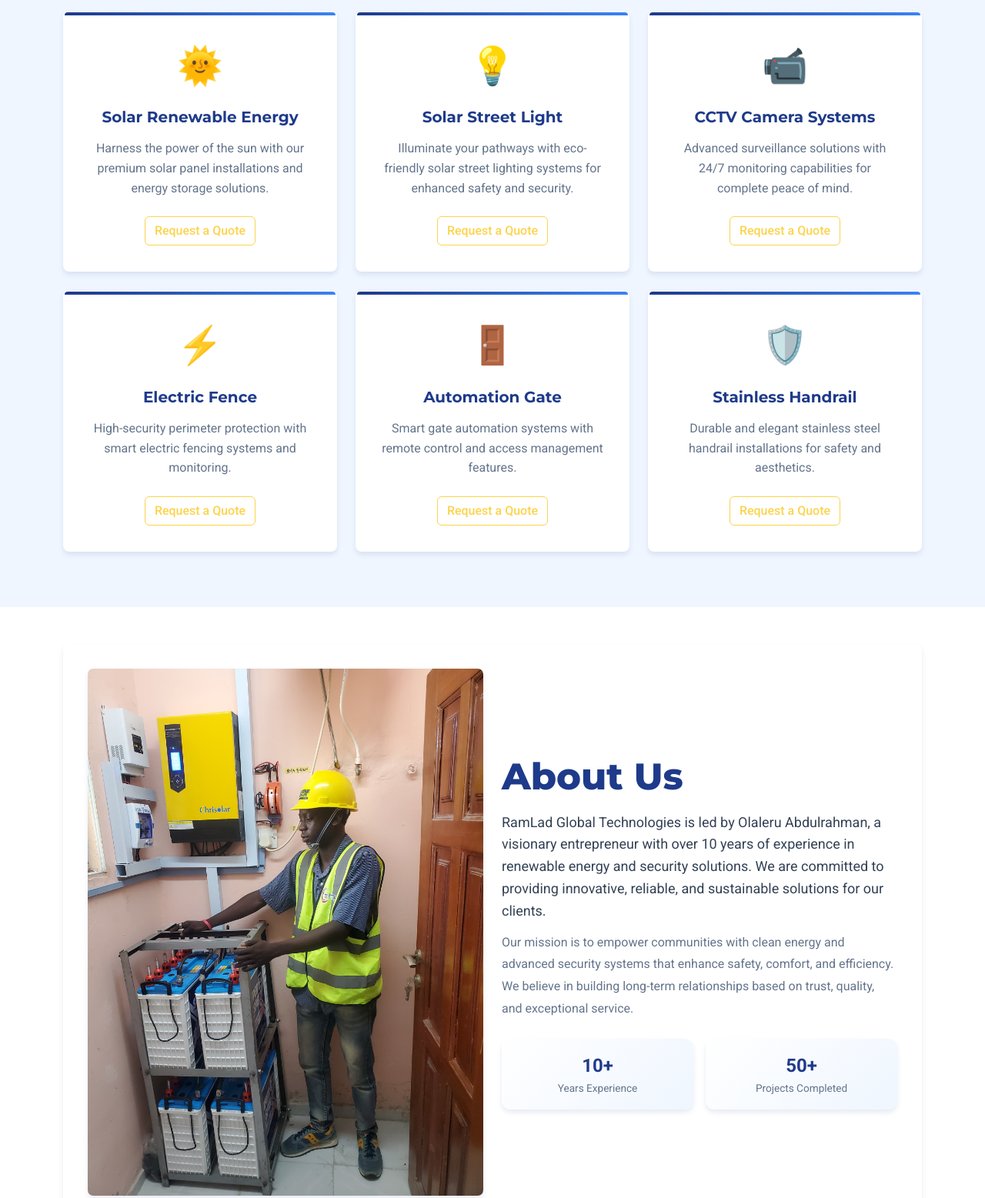
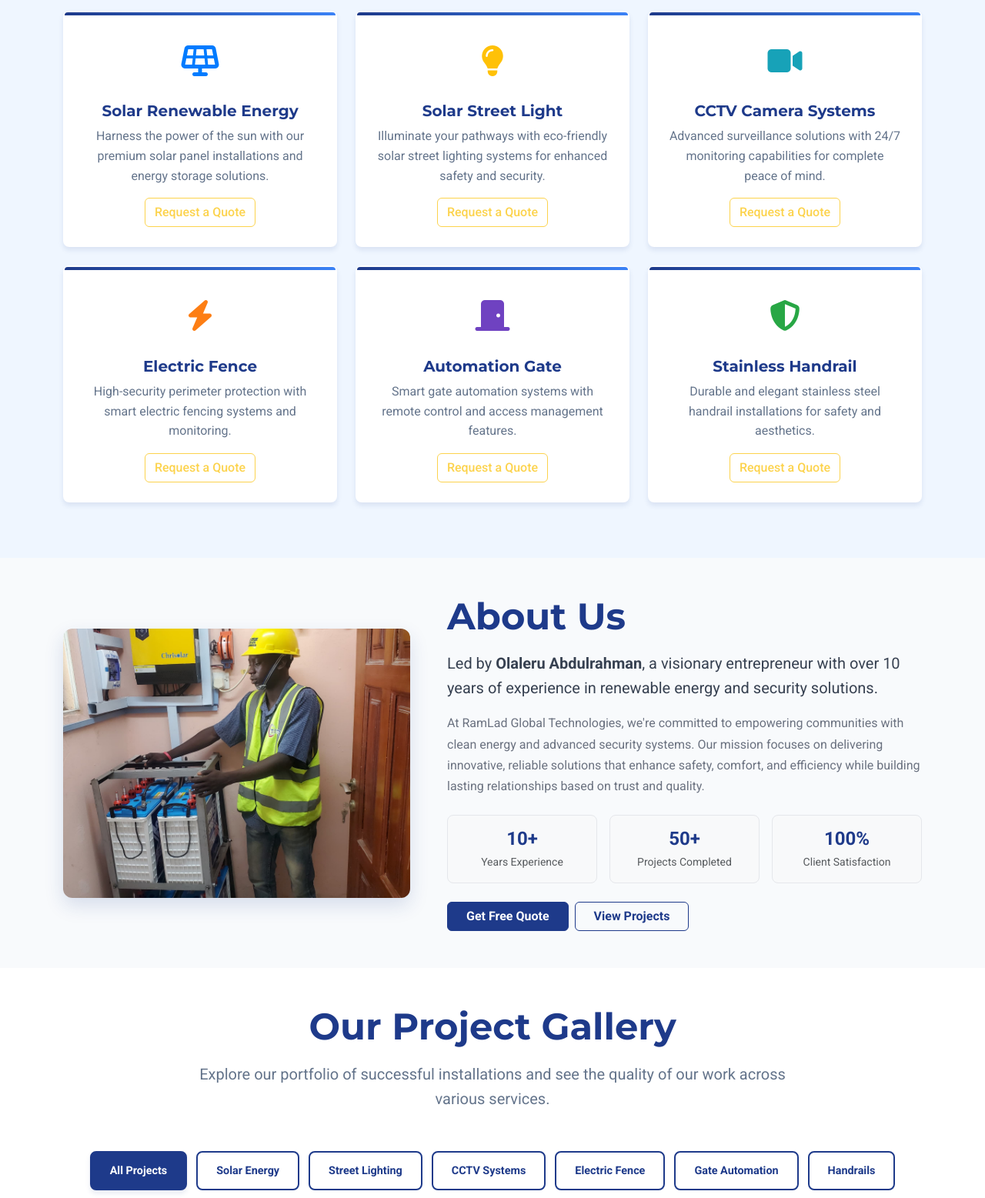
Before and after one commit to hassan-033/ramlad-global-tech, a plain HTML site: page index.html in a window 1280 px wide. Shown: the part 1020-2577 px from the top of the page at 77% size. Drawn offline with nearby package versions, Linux system fonts and the light colour scheme.

Commit message:
Enhance About Section layout and styling for improved visual appeal and responsiveness

```diff
--- a/index.html
+++ b/index.html
@@ -124,11 +124,16 @@
         </div>
 
         <div class="row">
-          <div class="col-lg-4 col-md-6 mb-4" data-service="solar-energy">
-            <div class="service-card">
-              <div class="service-icon">🌞</div>
-              <h3 class="service-title">Solar Renewable Energy</h3>
-              <p class="service-description">
+          <div class="col-lg-4 col-md-6 mb-4 d-flex">
+            <div class="service-card flex-fill text-center p-4 h-100">
+              <div class="service-icon mb-3">
+                <i
+                  class="fas fa-solar-panel"
+                  style="color: #007bff; font-size: 2.5rem"
+                ></i>
+              </div>
+              <h3 class="service-title mb-2">Solar Renewable Energy</h3>
+              <p class="service-description mb-3">
                 Harness the power of the sun with our premium solar panel
                 installations and energy storage solutions.
               </p>
@@ -136,11 +141,16 @@
             </div>
           </div>
 
-          <div class="col-lg-4 col-md-6 mb-4" data-service="solar-street-light">
-            <div class="service-card">
-              <div class="service-icon">💡</div>
-              <h3 class="service-title">Solar Street Light</h3>
-              <p class="service-description">
+          <div class="col-lg-4 col-md-6 mb-4 d-flex">
+            <div class="service-card flex-fill text-center p-4 h-100">
+              <div class="service-icon mb-3">
+                <i
+                  class="fas fa-lightbulb"
+                  style="color: #ffc107; font-size: 2.5rem"
+                ></i>
+              </div>
+              <h3 class="service-title mb-2">Solar Street Light</h3>
+              <p class="service-description mb-3">
                 Illuminate your pathways with eco-friendly solar street lighting
                 systems for enhanced safety and security.
               </p>
@@ -148,11 +158,16 @@
             </div>
           </div>
 
-          <div class="col-lg-4 col-md-6 mb-4" data-service="cctv-camera">
-            <div class="service-card">
-              <div class="service-icon">📹</div>
-              <h3 class="service-title">CCTV Camera Systems</h3>
-              <p class="service-description">
+          <div class="col-lg-4 col-md-6 mb-4 d-flex">
+            <div class="service-card flex-fill text-center p-4 h-100">
+              <div class="service-icon mb-3">
+                <i
+                  class="fas fa-video"
+                  style="color: #17a2b8; font-size: 2.5rem"
+                ></i>
+              </div>
+              <h3 class="service-title mb-2">CCTV Camera Systems</h3>
+              <p class="service-description mb-3">
                 Advanced surveillance solutions with 24/7 monitoring
                 capabilities for complete peace of mind.
               </p>
@@ -160,11 +175,16 @@
             </div>
           </div>
 
-          <div class="col-lg-4 col-md-6 mb-4" data-service="electric-fence">
-            <div class="service-card">
-              <div class="service-icon">⚡</div>
-              <h3 class="service-title">Electric Fence</h3>
-              <p class="service-description">
+          <div class="col-lg-4 col-md-6 mb-4 d-flex">
+            <div class="service-card flex-fill text-center p-4 h-100">
+              <div class="service-icon mb-3">
+                <i
+                  class="fas fa-bolt"
+                  style="color: #fd7e14; font-size: 2.5rem"
+                ></i>
+              </div>
+              <h3 class="service-title mb-2">Electric Fence</h3>
+              <p class="service-description mb-3">
                 High-security perimeter protection with smart electric fencing
                 systems and monitoring.
               </p>
@@ -172,11 +192,16 @@
             </div>
           </div>
 
-          <div class="col-lg-4 col-md-6 mb-4" data-service="automation-gate">
-            <div class="service-card">
-              <div class="service-icon">🚪</div>
-              <h3 class="service-title">Automation Gate</h3>
-              <p class="service-description">
+          <div class="col-lg-4 col-md-6 mb-4 d-flex">
+            <div class="service-card flex-fill text-center p-4 h-100">
+              <div class="service-icon mb-3">
+                <i
+                  class="fas fa-door-closed"
+                  style="color: #6f42c1; font-size: 2.5rem"
+                ></i>
+              </div>
+              <h3 class="service-title mb-2">Automation Gate</h3>
+              <p class="service-description mb-3">
                 Smart gate automation systems with remote control and access
                 management features.
               </p>
@@ -184,11 +209,16 @@
             </div>
           </div>
 
-          <div class="col-lg-4 col-md-6 mb-4" data-service="stainless-handrail">
-            <div class="service-card">
-              <div class="service-icon">🛡️</div>
-              <h3 class="service-title">Stainless Handrail</h3>
-              <p class="service-description">
+          <div class="col-lg-4 col-md-6 mb-4 d-flex">
+            <div class="service-card flex-fill text-center p-4 h-100">
+              <div class="service-icon mb-3">
+                <i
+                  class="fas fa-shield-alt"
+                  style="color: #28a745; font-size: 2.5rem"
+                ></i>
+              </div>
+              <h3 class="service-title mb-2">Stainless Handrail</h3>
+              <p class="service-description mb-3">
                 Durable and elegant stainless steel handrail installations for
                 safety and aesthetics.
               </p>
@@ -199,54 +229,81 @@
       </div>
     </section>
 
-    <!-- About Section (inserted) -->
-    <section id="about-us" class="about-section py-5">
+    <!-- About Section - Improved -->
+    <section id="about-us" class="about-section py-4">
       <div class="container">
-        <div class="about-inner">
-          <div class="row align-items-center">
-            <div class="col-lg-6 mb-4 mb-lg-0">
-              <div class="about-image-card">
-                <img
-                  src="Images/hero-img.JPG"
-                  alt="Olaleru Aboulrahman"
-                  class="img-fluid about-image"
-                />
-              </div>
+        <div class="row align-items-center g-4">
+          <!-- Image Column -->
+          <div class="col-lg-5">
+            <div class="about-image-wrapper">
+              <img
+                src="Images/hero-img.JPG"
+                alt="Olaleru Abdulrahman - Founder of RamLad Global Technologies"
+                class="img-fluid about-image rounded-3"
+              />
             </div>
+          </div>
 
-            <div class="col-lg-6">
-              <h2 class="section-title">About Us</h2>
-              <p class="about-lead">
-                RamLad Global Technologies is led by Olaleru Abdulrahman, a
-                visionary entrepreneur with over 10 years of experience in
-                renewable energy and security solutions. We are committed to
-                providing innovative, reliable, and sustainable solutions for
-                our clients.
+          <!-- Content Column -->
+          <div class="col-lg-7">
+            <div class="about-content ps-lg-4">
+              <h2 class="section-title h3 mb-3">About Us</h2>
+
+              <p class="about-lead fs-5 mb-3">
+                Led by <strong>Olaleru Abdulrahman</strong>, a visionary
+                entrepreneur with over 10 years of experience in renewable
+                energy and security solutions.
               </p>
 
-              <p class="about-text">
-                Our mission is to empower communities with clean energy and
-                advanced security systems that enhance safety, comfort, and
-                efficiency. We believe in building long-term relationships based
-                on trust, quality, and exceptional service.
+              <p class="about-text mb-4">
+                At RamLad Global Technologies, we're committed to empowering
+                communities with clean energy and advanced security systems. Our
+                mission focuses on delivering innovative, reliable solutions
+                that enhance safety, comfort, and efficiency while building
+                lasting relationships based on trust and quality.
               </p>
 
-              <div class="about-stat-row mt-4">
-                <div class="about-stat">
-                  <div class="stat-value">10+</div>
-                  <div class="stat-label">Years Experience</div>
+              <!-- Stats Row -->
+              <div class="row g-3 mb-4">
+                <div class="col-6 col-sm-4">
+                  <div class="stat-card text-center p-3 bg-light rounded-3">
+                    <div class="stat-number h4 mb-1 text-primary fw-bold">
+                      10+
+                    </div>
+                    <div class="stat-label small text-muted">
+                      Years Experience
+                    </div>
+                  </div>
                 </div>
-                <div class="about-stat">
-                  <div class="stat-value">50+</div>
-                  <div class="stat-label">Projects Completed</div>
+                <div class="col-6 col-sm-4">
+                  <div class="stat-card text-center p-3 bg-light rounded-3">
+                    <div class="stat-number h4 mb-1 text-primary fw-bold">
+                      50+
+                    </div>
+                    <div class="stat-label small text-muted">
+                      Projects Completed
+                    </div>
+                  </div>
+                </div>
+                <div class="col-12 col-sm-4">
+                  <div class="stat-card text-center p-3 bg-light rounded-3">
+                    <div class="stat-number h4 mb-1 text-primary fw-bold">
+                      100%
+                    </div>
+                    <div class="stat-label small text-muted">
+                      Client Satisfaction
+                    </div>
+                  </div>
                 </div>
               </div>
 
-              <!-- CTA buttons (optional) -->
-              <!-- <div class="mt-4 d-flex gap-2">
-                <button class="btn btn-primary">Learn More</button>
-                <button class="btn btn-outline-primary">Get Quote</button>
-              </div> -->
+              <!-- Optional CTA Buttons -->
+              <div class="d-flex flex-wrap gap-2">
+                <button class="btn btn-primary px-4">Get Free Quote</button>
+                <button class="btn btn-outline-primary px-4">
+                  View Projects
+                </button>
+              </div>
             </div>
           </div>
         </div>
@@ -505,7 +562,7 @@
         </div>
 
         <!-- Testimonial Carousel -->
-        <div class="row">
+        <div id="testimonials" class="row">
           <div class="col-12 text-center mb-4">
             <h3 class="testimonials-title">What Our Clients Say</h3>
           </div>
@@ -695,18 +752,24 @@
               </p>
               <div class="contact-info">
                 <div class="contact-item">
-                  <span class="contact-icon">📍</span>
-                  <span
-                    >58, Tesmoh Street, Off-Power Line, Ajegunle, Ita-oluwo,
-                    Ikorodu, Lagos</span
-                  >
+                  <span class="contact-icon"
+                    ><i class="fas fa-map-marker-alt"></i
+                  ></span>
+                  <span>
+                    58, Tesmoh Street, Off-Power Line, Ajegunle, Ita-oluwo,
+                    Ikorodu, Lagos
+                  </span>
                 </div>
                 <div class="contact-item">
-                  <span class="contact-icon">📞</span>
+                  <span class="contact-icon"
+                    ><i class="fas fa-phone-alt"></i
+                  ></span>
                   <span>+234 902 586 9850</span>
                 </div>
                 <div class="contact-item">
-                  <span class="contact-icon">✉️</span>
+                  <span class="contact-icon"
+                    ><i class="fas fa-envelope"></i
+                  ></span>
                   <span>ramladglobaltechnologies@gmail.com</span>
                 </div>
               </div>
@@ -727,33 +790,42 @@
             <div class="col-lg-3 col-md-6 mb-4">
               <h4 class="footer-heading">Quick Links</h4>
               <ul class="footer-links">
-                <li><a href="#about">About Us</a></li>
+                <li><a href="#about-us">About Us</a></li>
                 <li><a href="#projects">Projects</a></li>
-                <li><a href="#about">Testimonials</a></li>
+                <li><a href="#testimonials">Testimonials</a></li>
                 <li><a href="#contact">Contact</a></li>
-                <li><a href="#">Privacy Policy</a></li>
+                <li><a aria-disabled="true" href="#">Privacy Policy</a></li>
               </ul>
             </div>
           </div>
 
           <hr class="footer-divider" />
 
-          <div class="row align-items-center">
-            <div class="col-md-6 mb-3 mb-md-0">
-              <p class="copyright">
-                &copy; 2024 Ramlad Global Technologies. All rights reserved.
+          <div class="row align-items-center justify-content-between">
+            <div
+              class="col-12 d-flex flex-column flex-md-row align-items-center justify-content-between"
+            >
+              <p class="copyright mb-2 mb-md-0">
+                &copy; 2025 Ramlad Global Technologies. All rights reserved.
               </p>
-            </div>
-            <div class="col-md-6 text-md-end">
-              <div class="social-links">
-                <a href="#" class="social-link">📘</a>
-                <a href="#" class="social-link">💼</a>
-                <a href="#" class="social-link">📷</a>
-                <a href="#" class="social-link">🐦</a>
+              <div class="d-flex align-items-center gap-3"></div>
+              <div class="social-links d-flex align-items-center gap-3">
+                <a href="#" class="social-link"
+                  ><i class="fab fa-facebook-f"></i
+                ></a>
+                <a href="#" class="social-link"
+                  ><i class="fab fa-linkedin-in"></i
+                ></a>
+                <a href="#" class="social-link"
+                  ><i class="fab fa-instagram"></i
+                ></a>
+                <a href="#" class="social-link"
+                  ><i class="fab fa-twitter"></i
+                ></a>
               </div>
-              <button class="btn btn-primary ms-3">
-                📞 Call Us Now: +234 902 586 9850
-              </button>
+              <a href="tel:+2349025869850" class="btn btn-primary ms-3">
+                <i class="fas fa-phone-alt"></i> Call Us Now: +234 902 586 9850
+              </a>
             </div>
           </div>
         </div>
--- a/styles.css
+++ b/styles.css
@@ -352,96 +352,108 @@
   padding: 5rem 0;
 }
 
-/* About Section (new) */
+/* About Section Improvements */
 .about-section {
-  /* keep the about area visually integrated with the page; use subtle white card on light background */
-  background-color: transparent;
-  padding: 4.5rem 0;
-  color: var(--dark-gray);
+  background-color: #f8fafc;
+  padding: 3rem 0 !important; /* Reduced from 4.5rem */
 }
 
-.about-inner {
-  background: var(--white);
-  border-radius: calc(var(--border-radius) * 1.1);
-  padding: 2rem;
-  box-shadow: var(--shadow);
-}
-
-.about-image-card {
-  max-width: 520px;
-  margin: 0 auto;
+.about-image-wrapper {
+  position: relative;
   overflow: hidden;
-  border-radius: calc(var(--border-radius) * 0.9);
-  box-shadow: var(--shadow);
+  border-radius: 0.75rem;
+  box-shadow: 0 10px 25px rgba(30, 58, 138, 0.15);
 }
 
 .about-image {
   width: 100%;
-  height: 100%;
+  height: 350px; /* Fixed height for consistency */
   object-fit: cover;
-  display: block;
+  transition: transform 0.3s ease;
+}
+
+.about-image-wrapper:hover .about-image {
+  transform: scale(1.02);
+}
+
+.about-content {
+  max-width: 100%;
+}
+
+.section-title {
+  color: var(--primary-blue, #1e3a8a);
+  font-weight: 700;
+  margin-bottom: 1rem;
 }
 
 .about-lead {
-  font-size: 1.125rem;
-  color: var(--dark-gray);
-  margin-bottom: 0.75rem;
+  color: #374151;
+  line-height: 1.6;
 }
 
 .about-text {
-  color: var(--medium-gray);
-  line-height: 1.8;
-  margin-bottom: 1rem;
+  color: #6b7280;
+  line-height: 1.7;
 }
 
-.about-stat-row {
-  display: flex;
-  gap: 1rem;
+.stat-card {
+  border: 1px solid #e5e7eb;
+  transition: all 0.3s ease;
 }
 
-.about-stat {
-  flex: 1 1 0;
-  background: linear-gradient(135deg, var(--white), var(--light-blue));
-  border-radius: 0.75rem;
-  padding: 1rem 0.75rem;
-  text-align: center;
-  box-shadow: var(--shadow);
+.stat-card:hover {
+  transform: translateY(-2px);
+  box-shadow: 0 4px 12px rgba(0, 0, 0, 0.1);
+  border-color: var(--primary-blue, #1e3a8a);
 }
 
-.stat-value {
-  font-size: 1.5rem;
-  font-weight: 800;
-  color: var(--primary-blue);
-}
-
-.stat-label {
-  font-size: 0.85rem;
-  color: var(--medium-gray);
+.stat-number {
+  color: var(--primary-blue, #1e3a8a) !important;
 }
 
 /* Responsive adjustments */
 @media (max-width: 991.98px) {
-  .about-inner {
-    padding: 1.25rem;
+  .about-section {
+    padding: 2.5rem 0 !important;
   }
 
-  .about-stat-row {
-    display: grid;
-    grid-template-columns: 1fr 1fr;
-    gap: 0.75rem;
+  .about-content {
+    padding-left: 0 !important;
+    margin-top: 1rem;
+  }
+
+  .about-image {
+    height: 300px;
+  }
+}
+
+@media (max-width: 767.98px) {
+  .about-section {
+    padding: 2rem 0 !important;
+  }
+
+  .about-image {
+    height: 250px;
+  }
+
+  .section-title {
+    font-size: 1.75rem;
+  }
+
+  .about-lead {
+    font-size: 1rem;
   }
 }
 
 @media (max-width: 575.98px) {
-  .about-stat-row {
-    grid-template-columns: 1fr;
+  .d-flex.gap-2 {
+    flex-direction: column;
   }
 
-  .about-image-card {
-    max-width: 100%;
+  .btn {
+    width: 100%;
   }
 }
-
 .project-filters {
   margin-bottom: 3rem;
 }
```
